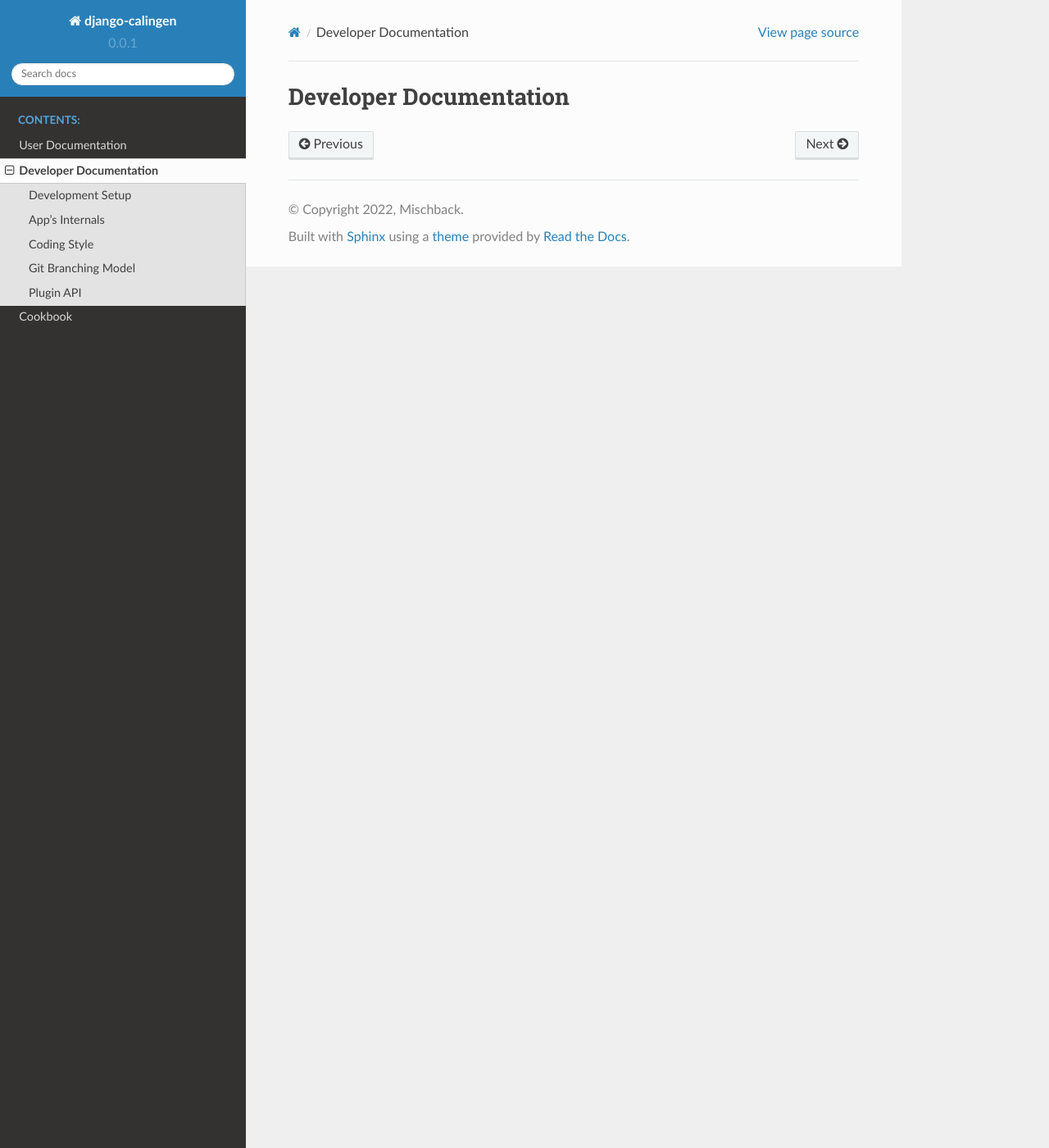
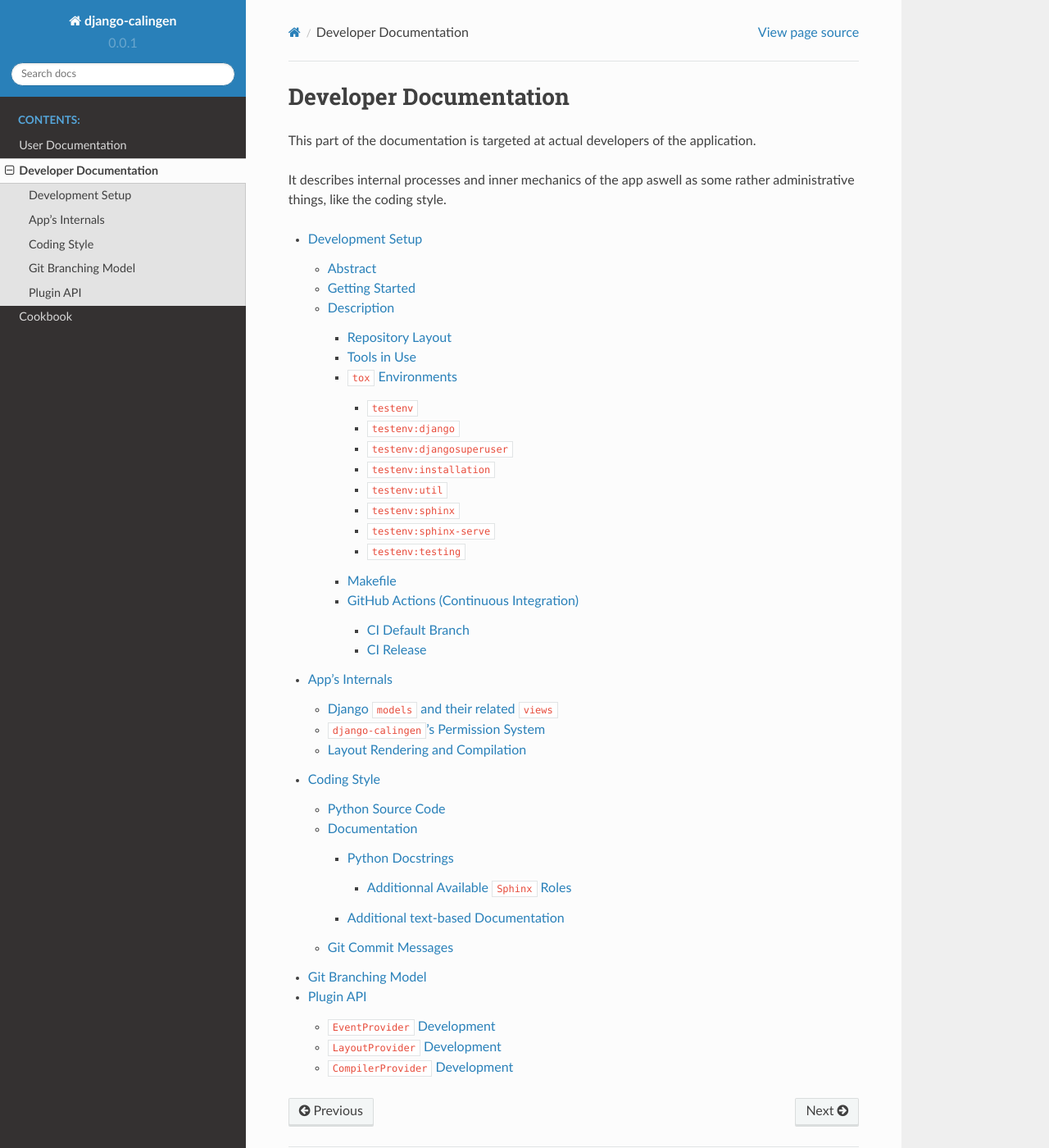
Before and after one commit to Mischback/django-calingen, a Sphinx documentation site: the page built from docs/source/developer/index.rst, in a window 1280 px wide and 1400 px high. Shown: the whole window at 82% size. Built offline with Sphinx 7.4.7 and the Read the Docs theme 2.0.0, drawn with Linux system fonts in a browser that asks for light colours; pages that are not in the unit, such as notebooks, are missing from menus; the version number is read from the project's files by our own code.

Commit message:
Add abstract to developer/index

```diff
--- a/docs/source/developer/index.rst
+++ b/docs/source/developer/index.rst
@@ -4,9 +4,14 @@
 Developer Documentation
 #######################
 
+This part of the documentation is targeted at actual developers of the
+application.
+
+It describes internal processes and inner mechanics of the app aswell as some
+rather administrative things, like the coding style.
+
 
 .. toctree::
-    :hidden:
 
     development_setup
     app_internals
```
